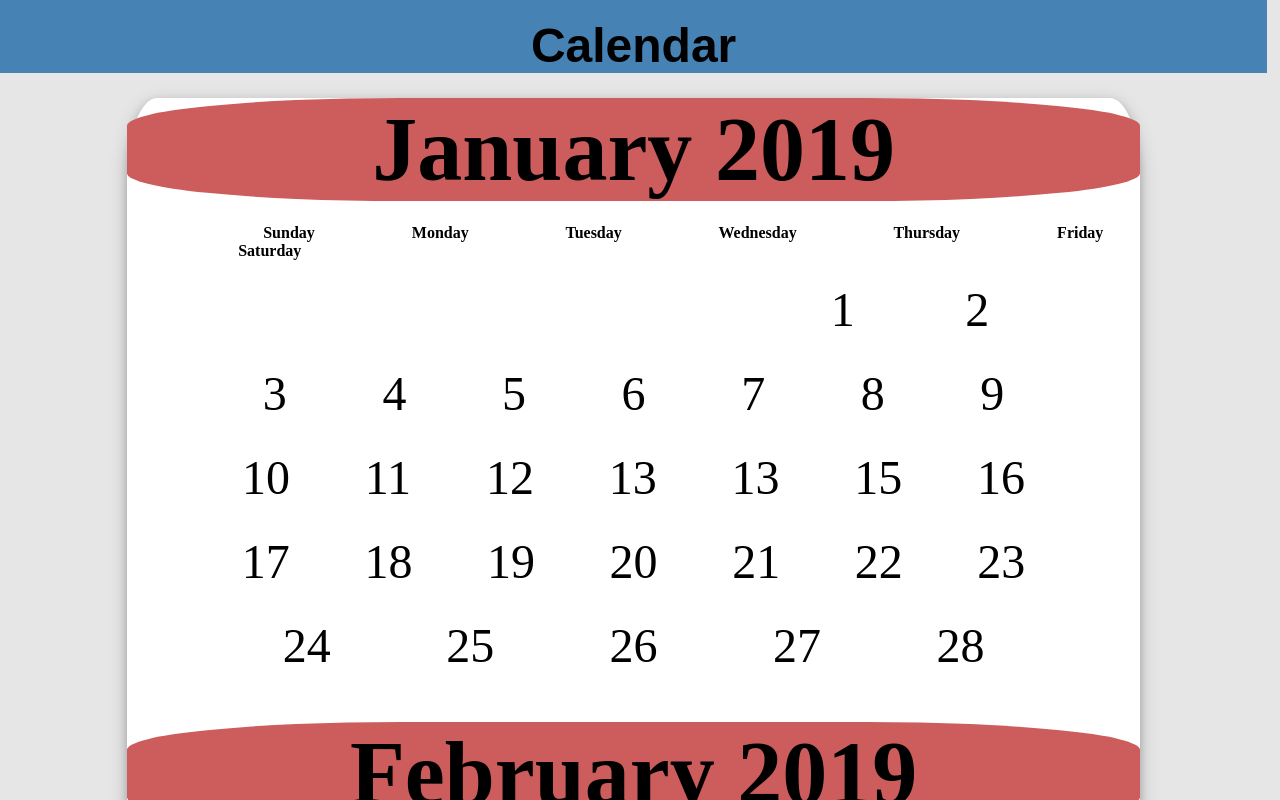
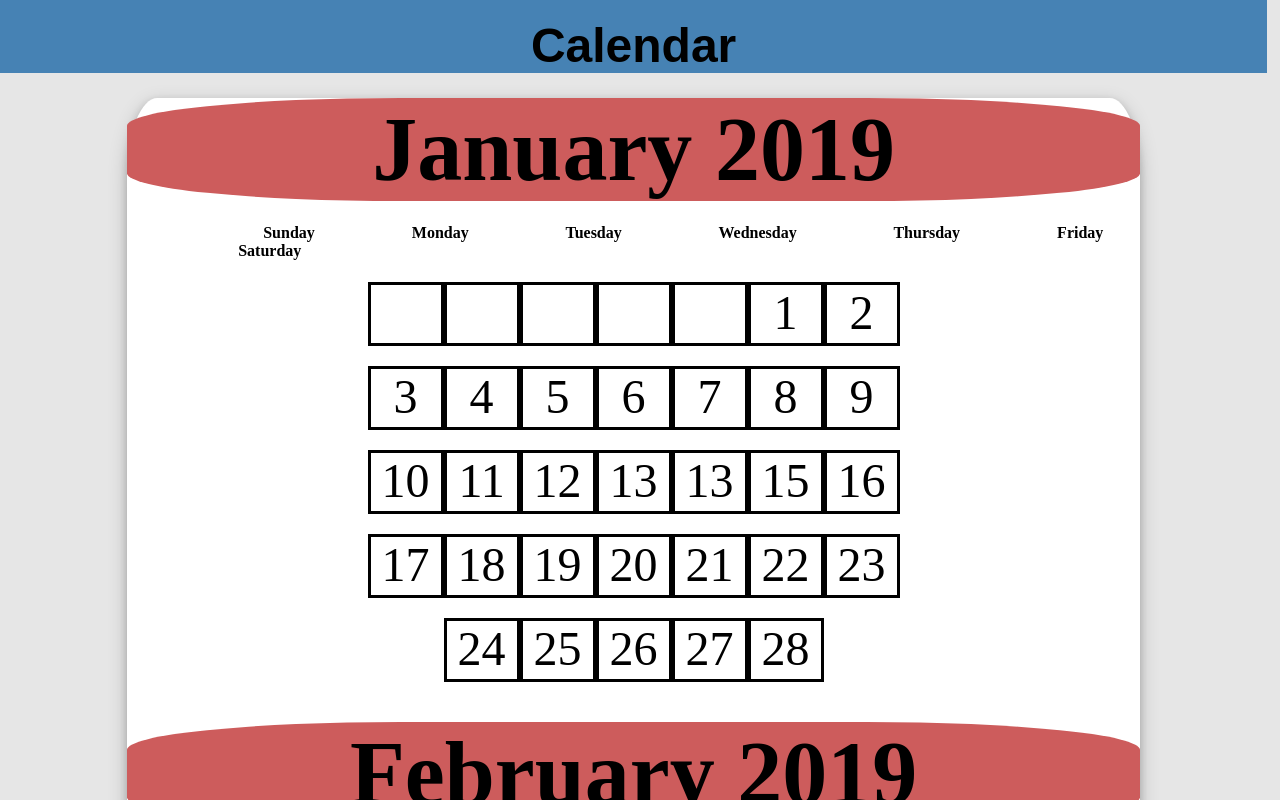
Before and after one commit to alejandrochang/Calendar, a React (Create React App) app: page / in a window 1280 px wide. Shown: the top 800 px of the page. Built offline with nearby package versions, Linux system fonts and the light colour scheme.

Commit message:
changing styling for days" "

```diff
--- a/src/Components/Calendar/calendar.css
+++ b/src/Components/Calendar/calendar.css
@@ -64,8 +64,16 @@ h2 {
 .weekdays {
   margin-top: 20px;
   display: flex;
-  justify-content: space-evenly;
+  /* justify-content: space-evenly; */
+  justify-content: center;
   height: 64px;
   top: 19px;
   font-family: serif;
 }
+
+.days {
+  border-style: solid;
+  border-width: 3px;
+  width: 70px;
+  text-align: center;
+}
--- a/src/Components/Calendar/days.js
+++ b/src/Components/Calendar/days.js
@@ -6,7 +6,7 @@ class Days extends React.Component {
   }
 
   render() {
-    return <div onClick={this.props.select(this.props.dayIdx, this.props.weekIdx, this.props.monthIdx)} style={{cursor: 'pointer'}}>
+    return <div className="days" onClick={this.props.select(this.props.dayIdx, this.props.weekIdx, this.props.monthIdx)} style={{cursor: 'pointer'}}>
       {this.props.day.date}
       </div>;
   }
```
